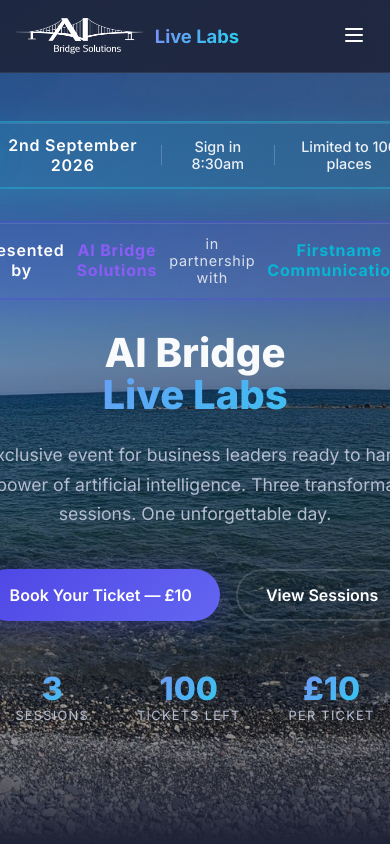
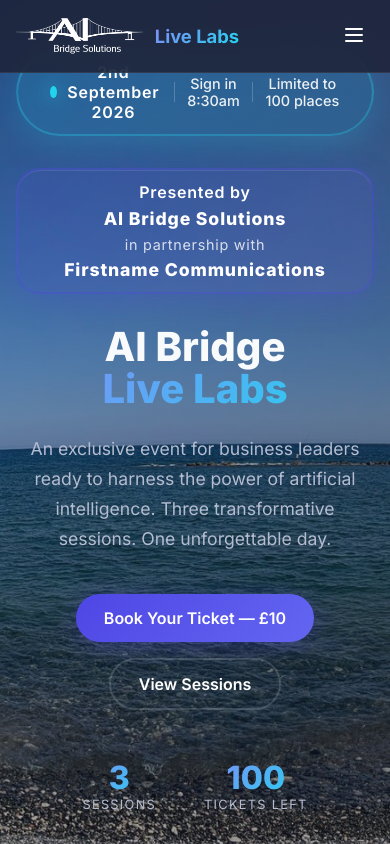
Before and after one commit to kevin21quirk/aibridgelivelabs, a Next.js app: page / in a window 390 px wide. Shown: the top 844 px of the page. Built offline with nearby package versions, Linux system fonts and the light colour scheme; no server answers; the database is empty.

Commit message:
Brighten partner names + wrap badge on mobile; full symmetric ring on both speaker photos

```diff
--- a/src/components/HomeHero.tsx
+++ b/src/components/HomeHero.tsx
@@ -172,11 +172,14 @@
           <div style={{
             display: 'inline-flex',
             alignItems: 'center',
-            gap: '0.75rem',
-            padding: '0.75rem 2rem',
+            justifyContent: 'center',
+            flexWrap: 'wrap',
+            maxWidth: '100%',
+            gap: '0.4rem 0.75rem',
+            padding: '0.75rem 1.5rem',
             background: 'linear-gradient(135deg, rgba(79, 70, 229, 0.15), rgba(139, 92, 246, 0.1))',
             backdropFilter: 'blur(20px)',
-            borderRadius: '50px',
+            borderRadius: '24px',
             border: '2px solid rgba(79, 70, 229, 0.3)',
             boxShadow: '0 8px 32px rgba(79, 70, 229, 0.2), inset 0 1px 0 rgba(255, 255, 255, 0.1)'
           }}>
@@ -189,9 +192,9 @@
               Presented by
             </span>
             <span style={{
-              fontSize: '1rem',
-              fontWeight: 700,
-              color: '#8b5cf6',
+              fontSize: '1.1rem',
+              fontWeight: 800,
+              color: '#ffffff',
               letterSpacing: '0.05em'
             }}>
               AI Bridge Solutions
@@ -204,9 +207,9 @@
               in partnership with
             </span>
             <span style={{
-              fontSize: '1rem',
-              fontWeight: 700,
-              color: '#06b6d4',
+              fontSize: '1.1rem',
+              fontWeight: 800,
+              color: '#ffffff',
               letterSpacing: '0.05em'
             }}>
               Firstname Communications
--- a/src/components/SpeakersSection.tsx
+++ b/src/components/SpeakersSection.tsx
@@ -52,8 +52,8 @@
               margin: '0 auto 1.5rem',
               borderRadius: '50%',
               overflow: 'hidden',
-              border: '4px solid rgba(79, 70, 229, 0.3)',
-              boxShadow: '0 8px 32px rgba(79, 70, 229, 0.2)'
+              border: '4px solid rgba(129, 140, 248, 0.7)',
+              boxShadow: '0 0 0 1px rgba(79, 70, 229, 0.5), 0 0 28px rgba(79, 70, 229, 0.45)'
             }}>
               <Image
                 src="/kq.png"
@@ -109,8 +109,8 @@
               margin: '0 auto 1.5rem',
               borderRadius: '50%',
               overflow: 'hidden',
-              border: '4px solid rgba(79, 70, 229, 0.3)',
-              boxShadow: '0 8px 32px rgba(79, 70, 229, 0.2)'
+              border: '4px solid rgba(129, 140, 248, 0.7)',
+              boxShadow: '0 0 0 1px rgba(79, 70, 229, 0.5), 0 0 28px rgba(79, 70, 229, 0.45)'
             }}>
               <Image
                 src="/CJW pic.jpg"
```
